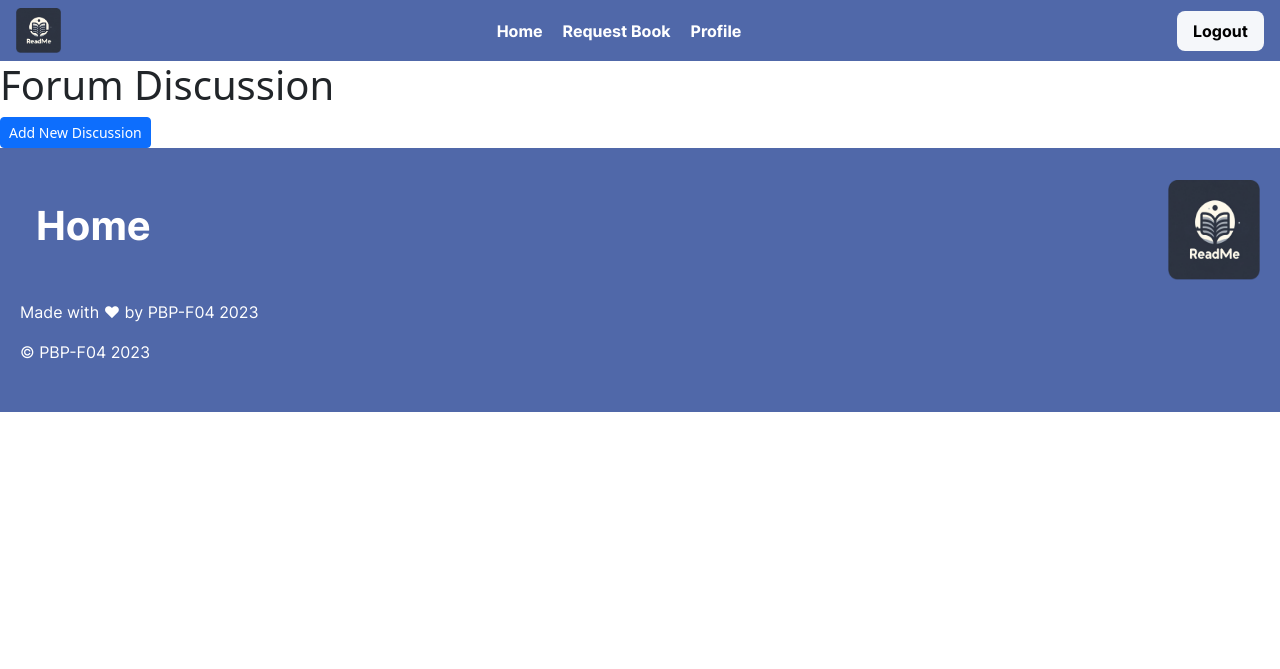
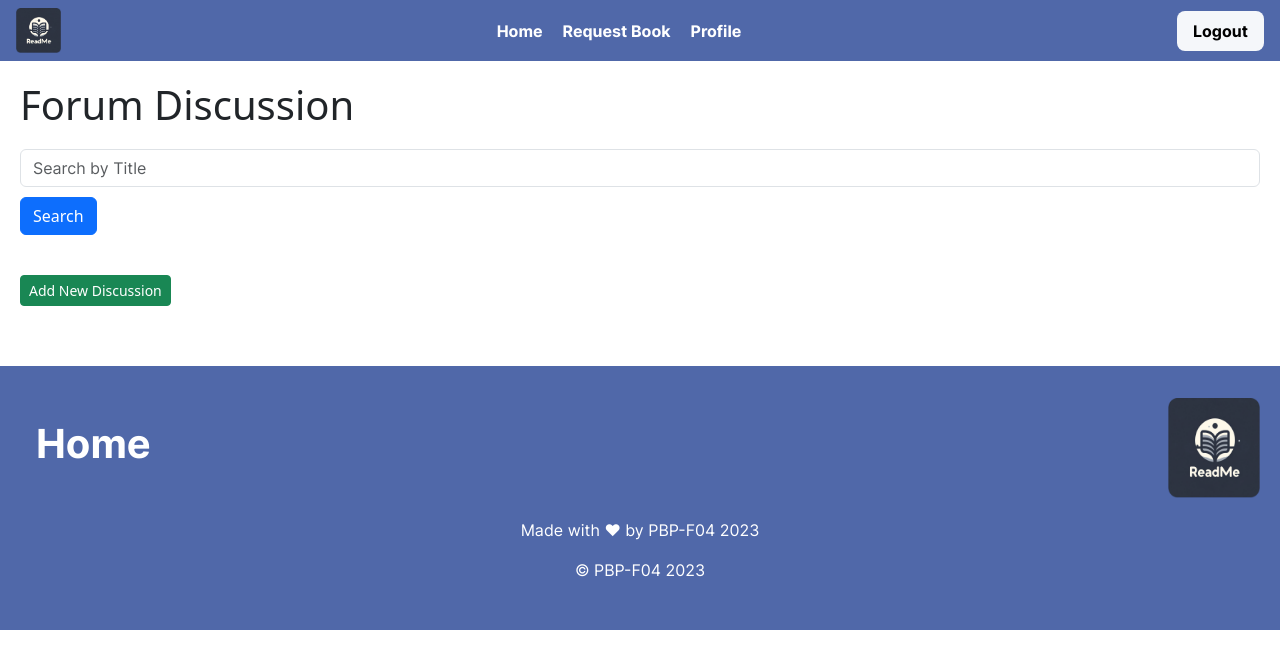
Before and after one commit to PBP-F04/README-app, a Django app: a page that uses ForumDiskusi/templates/discussion_forum.html in a window 1280 px wide. Shown: the top 669 px of the page. Run offline with Django 4.2, Linux system fonts and the light colour scheme; the visitor is signed in with stand-in values (Sample User, id 1); data comes from the database, SQL or seed files in the repository; data that the repository does not hold is empty.

Commit message:
update forum diskusi

```diff
--- a/ForumDiskusi/models.py
+++ b/ForumDiskusi/models.py
@@ -9,7 +9,7 @@ class BookDiscussion(models.Model):
     id = models.UUIDField(primary_key=True, default=uuid.uuid4, editable=False)
     book = models.ForeignKey('KatalogBuku.Book', on_delete=models.CASCADE, related_name='current_book')
     user = models.ForeignKey('UserProfile.Profile', on_delete=models.CASCADE, related_name='user_discussions')
-    title = models.TextField(default="")
+    title = models.CharField(max_length=255)
     content = models.TextField(default="")
     upvotes = models.IntegerField(default=0)
     created_at = models.DateTimeField(auto_now_add=True)
@@ -21,7 +21,7 @@ class DiscussionComment(models.Model):
     id = models.UUIDField(primary_key=True, default=uuid.uuid4, editable=False)
     discussion = models.ForeignKey('BookDiscussion', on_delete=models.CASCADE, related_name='current_discussion')
     user = models.ForeignKey('UserProfile.Profile', on_delete=models.CASCADE, related_name='user_comments')
-    title = models.TextField(default="")
+    title = models.CharField(max_length=255)
     content = models.TextField(default="")
     upvotes = models.IntegerField(default=0)
     created_at = models.DateTimeField(auto_now_add=True)
--- a/ForumDiskusi/templates/discussion_forum.html
+++ b/ForumDiskusi/templates/discussion_forum.html
@@ -4,22 +4,22 @@
     {% block content %}
     {% include 'header.html' %}
 
-    <!-- </div>
-    <div class="dropdown-content" id="dropdown">
-        <a href="{% url 'KatalogBuku:index' %}">Home</a>
-        <div style="text-align: center">
-            <a href="{% url 'authentication:login' %}" id="a-login-button-mobile">
-                <button class="login-button" id="login-button-mobile" style="width: 75%">Login</button>
-            </a></div>
-    </div> -->
 
-    <h1>Forum Discussion</h1>
+    <h1 style="margin-top: 20px; margin-bottom: 20px; margin-left: 20px; margin-right: 20px;">Forum Discussion</h1>
 
-    <a href="{% url 'ForumDiskusi:create_discussion' book_id=book_id %}" class="btn btn-primary btn-sm" >
+    <!-- Search bar form -->
+    <form style="margin-top: 20px; margin-bottom: 20px; margin-left: 20px; margin-right: 20px;" method="GET" action="{% url 'ForumDiskusi:show_book_discussion' book_id=book_id %}" class="form-inline">
+        <div class="form-group">
+            <input type="text" name="search" class="form-control" placeholder="Search by Title">
+        </div>
+        <button type="submit" class="btn btn-primary">Search</button>
+    </form>
+
+    <a style="margin-top: 20px; margin-bottom: 20px; margin-left: 20px; margin-right: 20px;" href="{% url 'ForumDiskusi:create_discussion' book_id=book_id %}" class="btn btn-success btn-sm"  >
         Add New Discussion
     </a>
 
-    <div class="row">
+    <div class="row" style="margin-top: 20px; margin-bottom: 20px; margin-left: 20px; margin-right: 20px;">
         {% for discussion in discussions %}
             <div class="col-md-4 mb-3">
                 <div class="card custom-card">
@@ -28,7 +28,7 @@
                         <h2 class="card-title">{{ discussion.title }}</h2>
                         <p class="card-text">{{ discussion.content }}</p>
                         <td>
-                            <a href="{% url 'ForumDiskusi:show_discussion_comment' discussion_id=discussion.id %}" class="btn btn-success btn-sm" >
+                            <a href="{% url 'ForumDiskusi:show_discussion_comment' discussion_id=discussion.id %}" class="btn btn-success btn-sm" style="background-color: #5068A9;">
                                     Comments
                             </a>
                         </td>
@@ -40,14 +40,32 @@
         {% endfor %}
     </div>
 
+</body>
+
     <style>
         .custom-card {
             height: 100%;
+            margin: 10px;
         }
+
+        .footer {
+            position: absolute;
+            bottom: auto;
+            width: 100%;
+            text-align: center;
+        }
+        body {
+            height: 100%;
+        }
+
+
+
     </style>
 
 
 
-{% include 'footer.html' %}
+<div class="footer">
+    {% include 'footer.html' %}
+</div>
 
 {% endblock content %}
--- a/ForumDiskusi/views.py
+++ b/ForumDiskusi/views.py
@@ -11,6 +11,7 @@ from django.urls import reverse
 from UserProfile.models import Profile
 from .models import BookDiscussion, DiscussionComment
 from KatalogBuku.models import Book
+from django.utils import timezone
 
 
 
@@ -19,6 +20,12 @@ def show_book_discussion(request, book_id):
     # print(BookDiscussion.objects.all())
     # print(book_id)
     discussions = BookDiscussion.objects.filter(book_id=book_id) # nanti difilter berdasarkan book_id
+
+    search_query = request.GET.get('search')  # Get the search query from the request
+
+    if search_query:
+        discussions = discussions.filter(Q(title__icontains=search_query))
+
     context = {
         'discussions': discussions,
         'user': request.user,
@@ -30,9 +37,18 @@ def show_book_discussion(request, book_id):
 
 from django.views.decorators.csrf import csrf_exempt
 
+from django.db.models import Q
+
+
+
 @login_required(login_url='/login/')
 def show_discussion_comment(request, discussion_id):
     comments = DiscussionComment.objects.filter(discussion_id = discussion_id)
+    search_query = request.GET.get('search')
+
+    if search_query:
+        comments = comments.filter(Q(title__icontains=search_query))
+
     context = {
         'comments': comments,
         'user': request.user,
@@ -80,7 +96,9 @@ def add_comment_ajax(request, discussion_id):
         title = request.POST['title']
         content = request.POST['content']
         upvotes = 0
-        created_at = datetime.datetime.now()
+        created_at_iso8601 = datetime.datetime.now().isoformat()
+        created_at = created_at_iso8601.replace("T", " ")[:-7]
+        print(created_at)
 
         comment = DiscussionComment.objects.create(
             user=user,
```
Also changed, not shown: ForumDiskusi/templates/create_discussion.html (+49 -3 lines), ForumDiskusi/templates/discussion_comments.html (+28 -8 lines), ForumDiskusi/migrations/0005_alter_bookdiscussion_content_and_more.py (added), ForumDiskusi/migrations/0006_alter_bookdiscussion_title_and_more.py (added).
